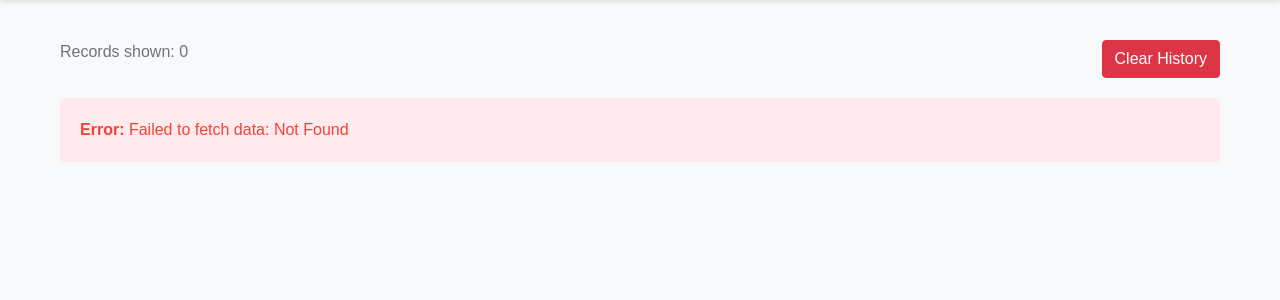
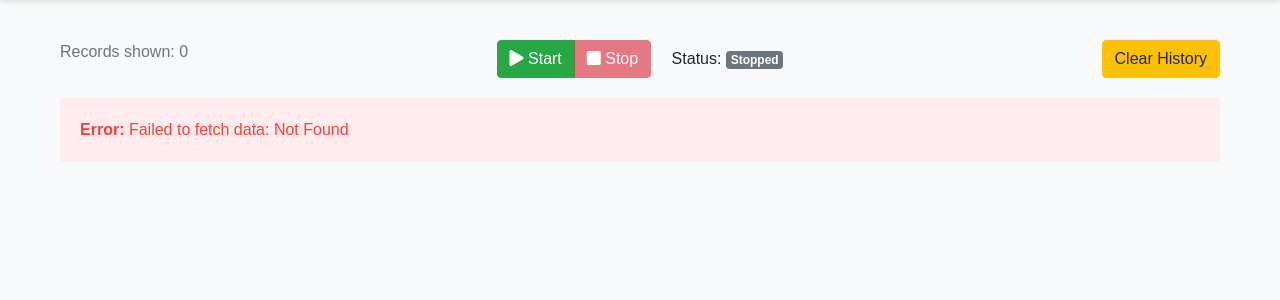
Before and after one commit to WassimSellami/Real-Time-DDoS-Detector, a Flask app: template Frontend/templates/display.html in a window 1280 px wide. Shown: the part 78-378 px from the top of the page. Run offline with Flask 3, Linux system fonts and the light colour scheme; the template is opened without the code that fills it, so the values that code supplies are empty; parts of the project's set-up code (start-up, migrations or seed data) failed here and were passed over.

Commit message:
add stop pause button

```diff
--- a/Backend/input/classifier_input.csv
+++ /dev/null
@@ -1,3 +0,0 @@
-src_ip,dst_ip,src_port,dst_port,src_mac,dst_mac,protocol,timestamp,flow_duration,flow_byts_s,flow_pkts_s,fwd_pkts_s,bwd_pkts_s,tot_fwd_pkts,tot_bwd_pkts,totlen_fwd_pkts,totlen_bwd_pkts,fwd_pkt_len_max,fwd_pkt_len_min,fwd_pkt_len_mean,fwd_pkt_len_std,bwd_pkt_len_max,bwd_pkt_len_min,bwd_pkt_len_mean,bwd_pkt_len_std,pkt_len_max,pkt_len_min,pkt_len_mean,pkt_len_std,pkt_len_var,fwd_header_len,bwd_header_len,fwd_seg_size_min,fwd_act_data_pkts,flow_iat_mean,flow_iat_max,flow_iat_min,flow_iat_std,fwd_iat_tot,fwd_iat_max,fwd_iat_min,fwd_iat_mean,fwd_iat_std,bwd_iat_tot,bwd_iat_max,bwd_iat_min,bwd_iat_mean,bwd_iat_std,fwd_psh_flags,bwd_psh_flags,fwd_urg_flags,bwd_urg_flags,fin_flag_cnt,syn_flag_cnt,rst_flag_cnt,psh_flag_cnt,ack_flag_cnt,urg_flag_cnt,ece_flag_cnt,down_up_ratio,pkt_size_avg,init_fwd_win_byts,init_bwd_win_byts,active_max,active_min,active_mean,active_std,idle_max,idle_min,idle_mean,idle_std,fwd_byts_b_avg,fwd_pkts_b_avg,bwd_byts_b_avg,bwd_pkts_b_avg,fwd_blk_rate_avg,bwd_blk_rate_avg,fwd_seg_size_avg,bwd_seg_size_avg,cwe_flag_count,subflow_fwd_pkts,subflow_bwd_pkts,subflow_fwd_byts,subflow_bwd_byts
-
-34.120.52.64,192.168.0.104,443,58806,9c:a2:f4:00:6f:36,34:73:5a:f1:6f:55,6,2024-12-01 15:54:56,33249.855041503906,6797.022113867775,90.22595726373153,60.15063817582102,30.07531908791051,2,1,141,85,81.0,60.0,70.5,10.5,85.0,85.0,85.0,0.0,85,60,75.33333333333333,10.96458946893235,120.22222222222223,40,20,20,2,16624.927520751953,32431.840896606445,818.0141448974609,15806.913375854492,0,0.0,0.0,0.0,0.0,0.0,0.0,0.0,0.0,0.0,0,0,0,0,1,0,0,0,0,0,0,0.5,75.33333333333333,1043,511,0.0,0.0,0.0,0.0,0.0,0.0,0.0,0.0,0.0,0.0,0.0,0.0,0.0,0.0,70.5,85.0,0,2,1,141,85
--- a/Backend/main.py
+++ b/Backend/main.py
@@ -1,129 +1,11 @@
+from threading import Thread
+import logging
+from server import app as flask_app
 import time
-from datetime import datetime
-from pyflowmeter.sniffer import create_sniffer
-from classifier import (
-    classify_input_decision_tree,
-    filter_and_rename_features,
-    list1,
-    list2,
-)
-import pandas as pd
-import os
-import pickle
-import logging
-from constants import Constants
-from threading import Thread
-import shutil
-from server import app as flask_app
-
-SNIFTER_DURATION = 5
-
-
-def get_timestamped_filename(base_path, prefix, extension):
-    timestamp = datetime.now().strftime("%Y%m%d_%H%M%S")
-    return os.path.join(base_path, f"{prefix}_{timestamp}{extension}")
-
-
-def clear_output_folder(folder):
-    """Clear all files in the output folder"""
-    if os.path.exists(folder):
-        shutil.rmtree(folder)
-    os.makedirs(folder)
 
 
 def start_flask():
     flask_app.run(host="127.0.0.1", port=3000)
-
-
-def main():
-    logging.basicConfig(level=logging.INFO)
-
-    input_folder = "input"
-    output_folder = "output"
-
-    clear_output_folder(output_folder)
-    os.makedirs(input_folder, exist_ok=True)
-
-    classifier_input_file = "./input/classifier_input.csv"
-
-    with open("pickle/scaler.pkl", "rb") as scaler_file:
-        loaded_scaler = pickle.load(scaler_file)
-
-    with open("pickle/ddos_decision_tree_model.pkl", "rb") as model_file:
-        loaded_model = pickle.load(model_file)
-    # loaded_model = load_model("h5/ddos_cnn_model.h5")
-
-    try:
-        while True:
-            sniffer = create_sniffer(
-                input_interface=Constants.NETWORK_INTERFACE,
-                to_csv=True,
-                output_file=classifier_input_file,
-                verbose=True,
-            )
-
-            try:
-                sniffer.start()
-                logging.info(
-                    f"Sniffing packets for {SNIFTER_DURATION} seconds... Saving to {classifier_input_file}"
-                )
-
-                time.sleep(SNIFTER_DURATION)
-
-                sniffer.stop()
-                logging.info("Sniffer stopped.")
-
-                if (
-                    os.path.exists(classifier_input_file)
-                    and os.path.getsize(classifier_input_file) > 0
-                ):
-                    df = pd.read_csv(classifier_input_file)
-                    logging.info("Successfully read classifier input file.")
-
-                    renamed_df = filter_and_rename_features(df, list1, list2)
-
-                    network_details = df[["src_ip", "src_port", "dst_ip", "dst_port"]]
-
-                    predictions = classify_input_decision_tree(
-                        renamed_df, loaded_model, loaded_scaler, list2
-                    )
-
-                    # predictions = classify_input_cnn(
-                    #     renamed_df, loaded_model, loaded_scaler, list2
-                    # )
-
-                    output_df = pd.concat([network_details, renamed_df], axis=1)
-                    output_df["Label"] = predictions
-                    output_df["timestamp"] = datetime.now().strftime(
-                        "%Y-%m-%d %H:%M:%S"
-                    )
-
-                    output_file = get_timestamped_filename(
-                        output_folder, "prediction", ".csv"
-                    )
-                    output_df.to_csv(output_file, index=False)
-
-                    logging.info(
-                        f"Classification complete. Predictions saved to {output_file}"
-                    )
-                else:
-                    logging.warning(
-                        f"Input file {classifier_input_file} is empty or does not exist."
-                    )
-
-            except ZeroDivisionError:
-                logging.error(
-                    "Encountered ZeroDivisionError during packet processing. Retrying..."
-                )
-                if sniffer is not None:
-                    sniffer.stop()
-                continue
-
-    except KeyboardInterrupt:
-        logging.info("Sniffer interrupted. Exiting...")
-    finally:
-        if sniffer is not None and sniffer.running:
-            sniffer.stop()
 
 
 if __name__ == "__main__":
@@ -131,4 +13,9 @@ if __name__ == "__main__":
     flask_thread.daemon = True
     flask_thread.start()
 
-    main()
+    # Keep the server running
+    try:
+        while True:
+            time.sleep(1)
+    except KeyboardInterrupt:
+        logging.info("Server shutting down...")
--- a/Backend/server.py
+++ b/Backend/server.py
@@ -3,9 +3,58 @@ import pandas as pd
 import glob
 import os
 from flask_cors import CORS
+import threading
+from sniffer_controller import start_sniffing, stop_sniffing
 
 app = Flask(__name__)
 CORS(app)
+
+# Global variable to track the sniffing process
+sniffing_active = False
+sniffing_process = None
+
+
+@app.route("/control", methods=["POST"])
+def control_sniffing():
+    global sniffing_active, sniffing_process
+
+    action = request.json.get("action")
+
+    if action == "start":
+        if not sniffing_active:
+            try:
+                sniffing_active = True
+                sniffing_process = threading.Thread(target=start_sniffing)
+                sniffing_process.daemon = True
+                sniffing_process.start()
+                return jsonify({"status": "success", "message": "Sniffing started"})
+            except Exception as e:
+                sniffing_active = False
+                return jsonify(
+                    {"status": "error", "message": f"Failed to start: {str(e)}"}
+                )
+        return jsonify({"status": "warning", "message": "Already running"})
+
+    elif action == "stop":
+        if sniffing_active:
+            try:
+                sniffing_active = False
+                stop_sniffing()
+                if sniffing_process and sniffing_process.is_alive():
+                    sniffing_process.join(timeout=2)
+                return jsonify({"status": "success", "message": "Sniffing stopped"})
+            except Exception as e:
+                return jsonify(
+                    {"status": "error", "message": f"Failed to stop: {str(e)}"}
+                )
+        return jsonify({"status": "warning", "message": "Already stopped"})
+
+    return jsonify({"status": "error", "message": "Invalid action"})
+
+
+@app.route("/status")
+def get_status():
+    return jsonify({"status": "success", "sniffing": sniffing_active})
 
 
 @app.route("/")
--- a/Frontend/templates/display.html
+++ b/Frontend/templates/display.html
@@ -103,8 +103,21 @@
                     Records shown: 0
                 </span>
             </div>
+            <div class="col text-center">
+                <div class="btn-group" role="group">
+                    <button id="startBtn" class="btn btn-success" onclick="controlSniffing('start')">
+                        <i class="fas fa-play"></i> Start
+                    </button>
+                    <button id="stopBtn" class="btn btn-danger" onclick="controlSniffing('stop')" disabled>
+                        <i class="fas fa-stop"></i> Stop
+                    </button>
+                </div>
+                <span id="status-indicator" class="ml-3">
+                    Status: <span id="status-text" class="badge badge-secondary">Stopped</span>
+                </span>
+            </div>
             <div class="col text-right">
-                <button class="btn btn-danger" onclick="clearHistory()">Clear History</button>
+                <button class="btn btn-warning" onclick="clearHistory()">Clear History</button>
             </div>
         </div>
         <div id="error-container" style="display: none;">
@@ -130,6 +143,9 @@
             </table>
         </div>
     </div>
+
+    <!-- Add Font Awesome for icons -->
+    <link rel="stylesheet" href="https://cdnjs.cloudflare.com/ajax/libs/font-awesome/5.15.4/css/all.min.css">
 
     <script>
         // Store all traffic data
@@ -209,8 +225,54 @@
             });
         }
 
-        updateTable();
-        setInterval(updateTable, 5000);
+        function updateButtonStates(isRunning) {
+            document.getElementById('startBtn').disabled = isRunning;
+            document.getElementById('stopBtn').disabled = !isRunning;
+
+            const statusText = document.getElementById('status-text');
+            statusText.textContent = isRunning ? 'Running' : 'Stopped';
+            statusText.className = `badge badge-${isRunning ? 'success' : 'secondary'}`;
+        }
+
+        function controlSniffing(action) {
+            $.ajax({
+                url: '/control',
+                method: 'POST',
+                contentType: 'application/json',
+                data: JSON.stringify({ action: action }),
+                success: function (response) {
+                    if (response.status === 'success') {
+                        updateButtonStates(action === 'start');
+                    } else {
+                        alert(response.message);
+                    }
+                },
+                error: function (xhr, status, error) {
+                    alert('Failed to control sniffing: ' + error);
+                }
+            });
+        }
+
+        // Add status check to your existing updateTable function
+        function checkStatus() {
+            $.ajax({
+                url: '/status',
+                method: 'GET',
+                success: function (response) {
+                    if (response.status === 'success') {
+                        updateButtonStates(response.sniffing);
+                    }
+                }
+            });
+        }
+
+        // Modify your existing initialization code
+        $(document).ready(function () {
+            updateTable();
+            checkStatus();  // Check initial status
+            setInterval(updateTable, 5000);
+            setInterval(checkStatus, 5000);  // Regular status updates
+        });
     </script>
 </body>
 
```
Also changed, not shown: Backend/sniffer_controller.py (added, +132 -0 lines), Frontend/display_app.py (+19 -1 lines).
